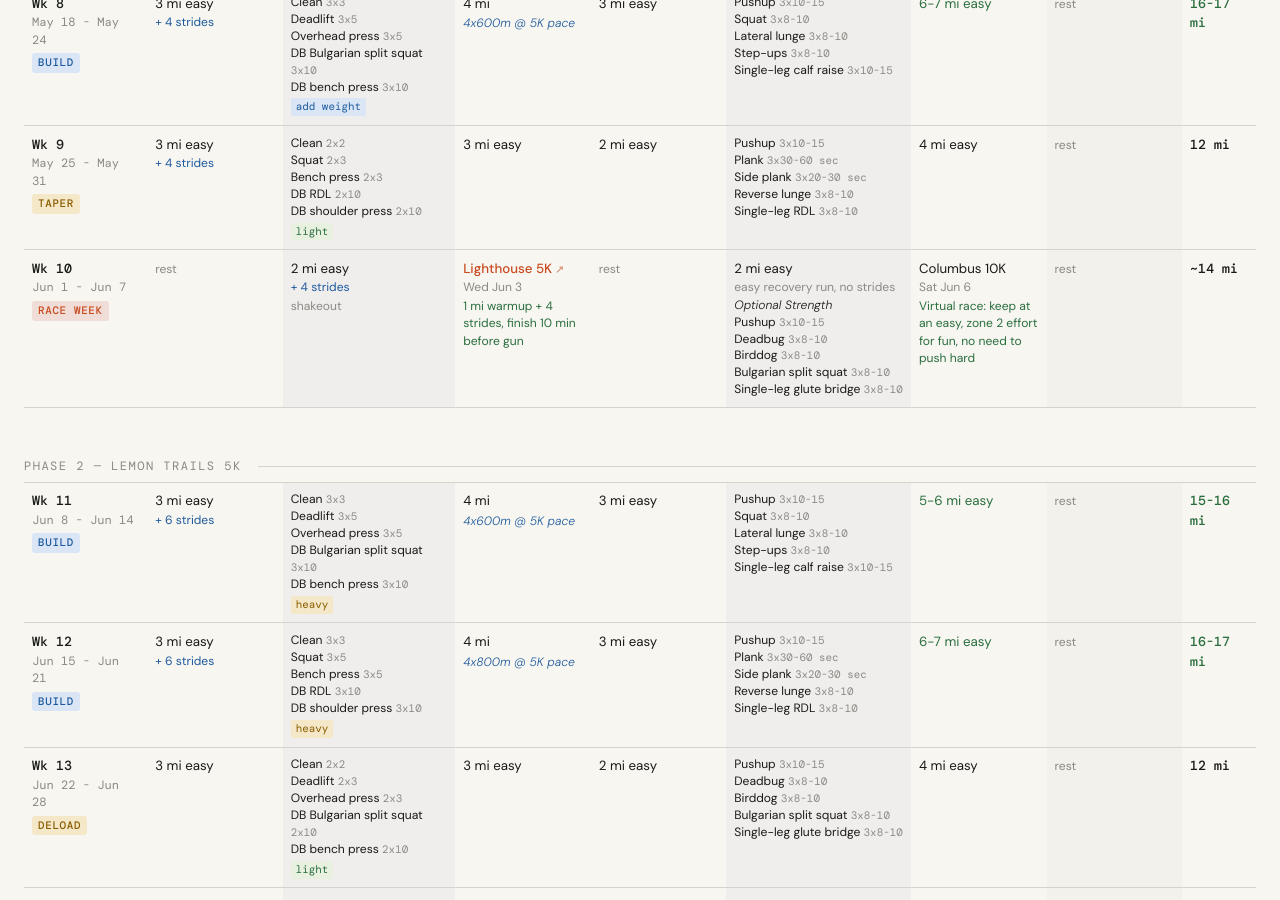
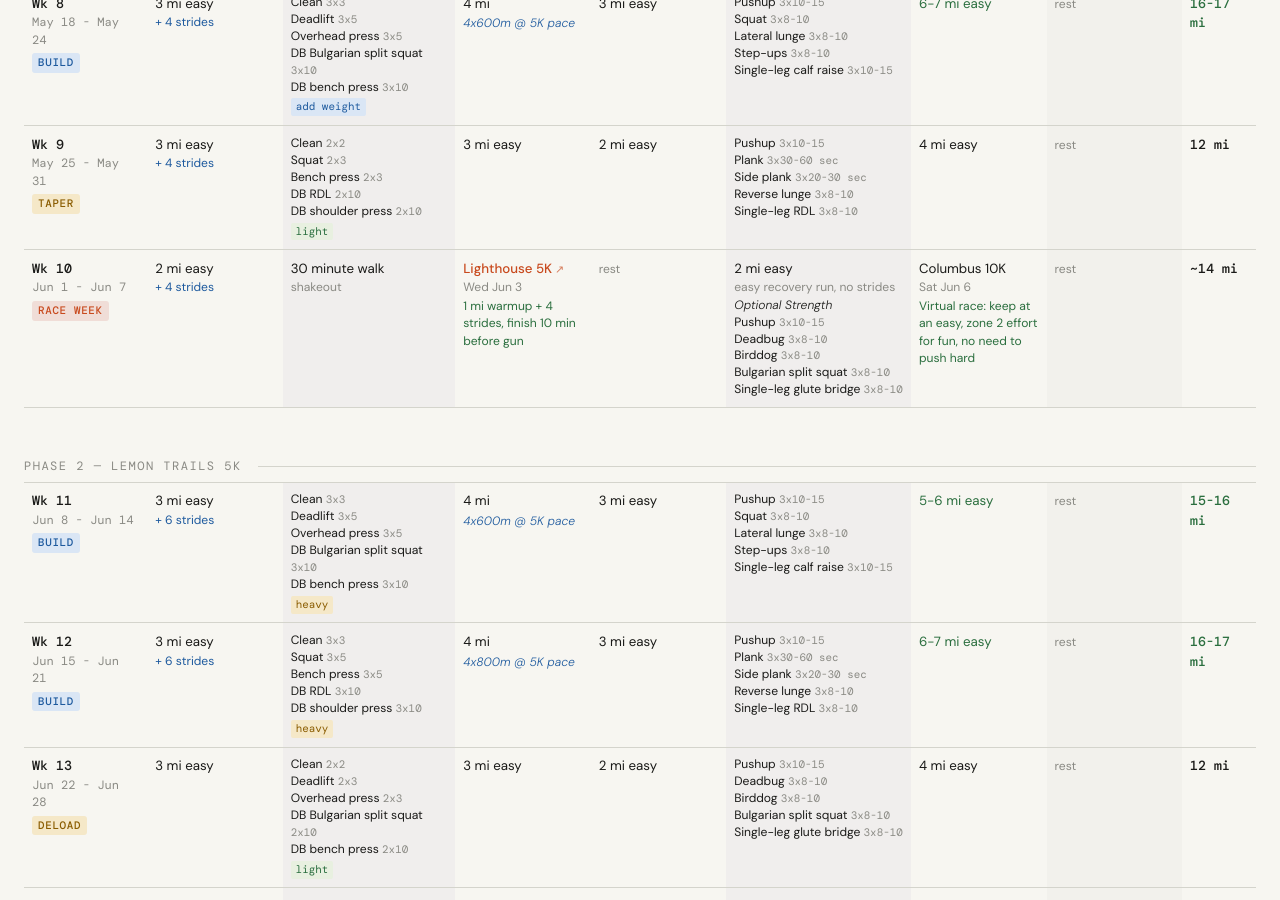
Before and after one commit to richardbasile/richardbasile.github.io, a Jekyll site: the page built from training-plan/index.html, in a window 1280 px wide and 900 px high, scrolled down 1580 px. Built offline with Jekyll 4.4.1, drawn with Linux system fonts in a browser that asks for light colours.

Commit message:
lighthouse shakeout

```diff
--- a/training-plan/index.html
+++ b/training-plan/index.html
@@ -1085,8 +1085,8 @@ title: 2026 Race Season
               <div class="wk-dates">Jun 1 - Jun 7</div>
               <div class="wk-badges"><span class="badge badge-race">race week</span></div>
             </td>
-            <td><span class="rest">rest</span></td>
-            <td class="str-col">2 mi easy<span class="s">+ 4 strides</span><span class="note">shakeout</span></td>
+            <td>2 mi easy<span class="s">+ 4 strides</span></td>
+            <td class="str-col">30 minute walk<span class="note">shakeout</span></td>
             <td><span class="race-t" onclick="openModal('lighthouse-5k'); return false;"
                 style="cursor: pointer;">Lighthouse 5K</span><span class="note">Wed Jun 3</span><span class="note"
                 style="color:var(--green);">1 mi warmup + 4 strides, finish 10 min before gun</span></td>
```
